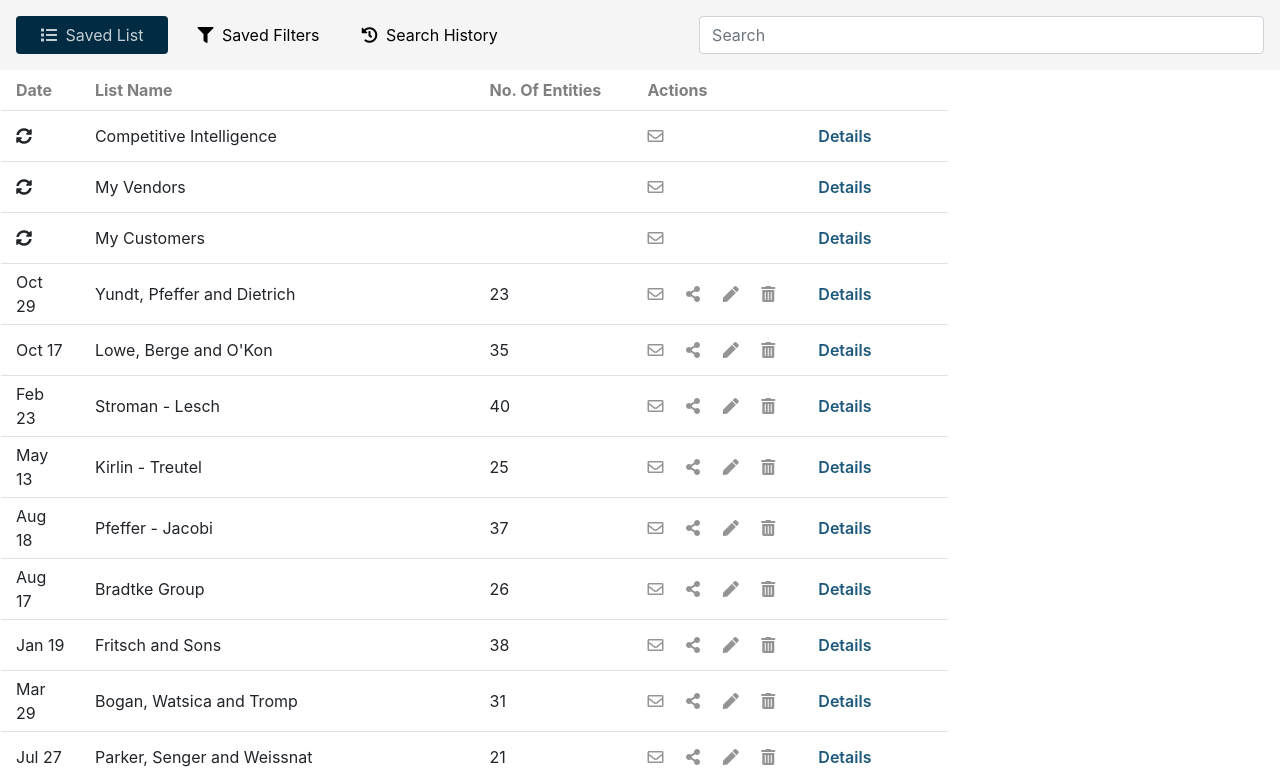
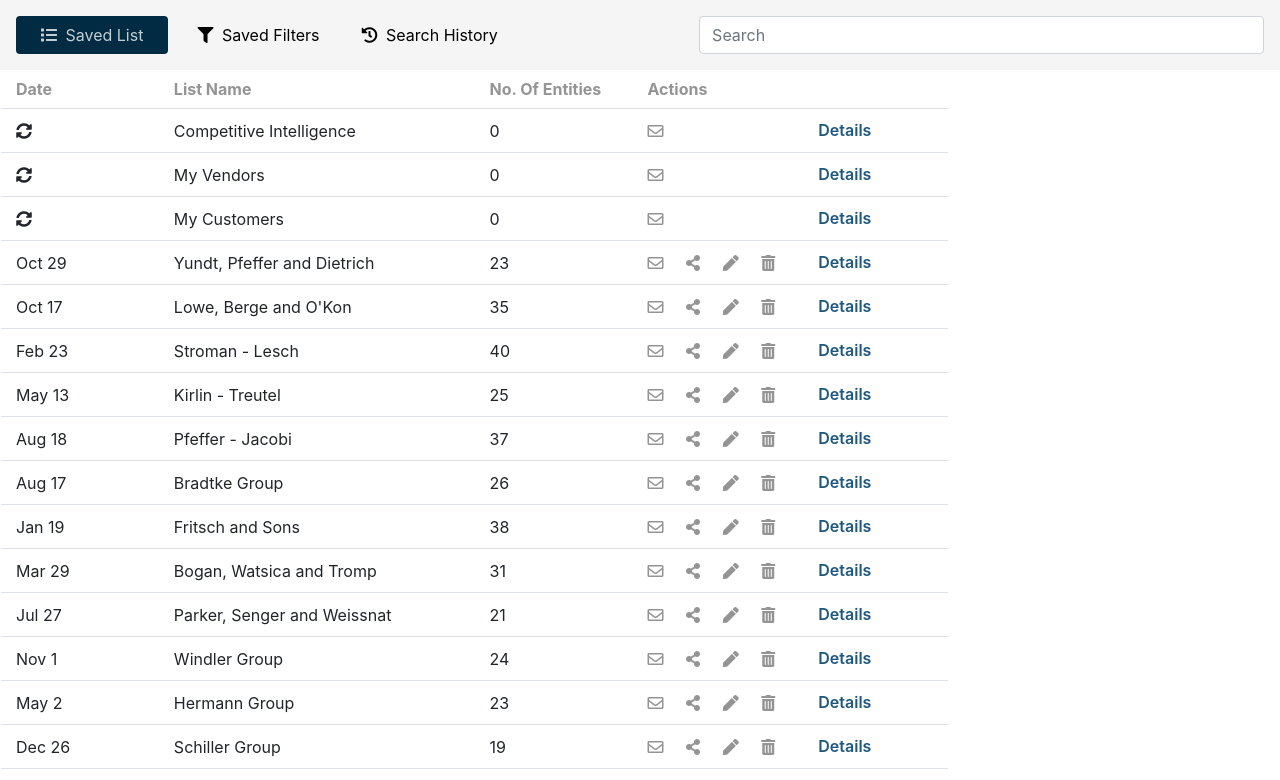
Before and after one commit to B45i/pc-task, an Angular app: page / in a window 1280 px wide. Shown: the top 780 px of the page. Built offline with nearby package versions, Linux system fonts and the light colour scheme.

Commit message:
grid styling

```diff
--- a/src/app/grid/grid.component.html
+++ b/src/app/grid/grid.component.html
@@ -19,20 +19,20 @@
       <input
         [formControl]="searchController"
         class="form-control w-75 ml-auto"
-        type="text"
+        type="search"
         placeholder="Search"
       />
     </div>
   </div>
 
   <div class="row mr-0 px-3">
-    <div class="col-9">
-      <div class="row border-bottom text-black-50 font-weight-bold py-2">
-        <div class="col-1">Date</div>
-        <div class="col-5">List Name</div>
+    <div class="col-9 grid">
+      <div class="row grid-header">
+        <div class="col-2">Date</div>
+        <div class="col-4">List Name</div>
         <div class="col-2">No. Of Entities</div>
-        <div class="col-3">Actions</div>
-        <div class="col-1"></div>
+        <div class="col-2">Actions</div>
+        <div class="col-2"></div>
       </div>
 
       <div
@@ -41,7 +41,7 @@
         [ngClass]="{ 'grid-item-selected': item === selectedItem }"
         (click)="onSelectItem(item)"
       >
-        <div class="col-1">
+        <div class="col-2">
           <span *ngIf="item.date; else noDate">{{
             item.date | date: "MMM d"
           }}</span>
@@ -49,9 +49,9 @@
             <i class="fas fa-sync-alt"></i>
           </ng-template>
         </div>
-        <div class="col-5">{{ item.name }}</div>
+        <div class="col-4">{{ item.name }}</div>
         <div class="col-2">
-          {{ item.entries }}
+          {{ item.entries || 0 }}
         </div>
         <div class="col-2 actions-icons">
           <i class="far fa-envelope"></i>
--- a/src/app/grid/grid.component.scss
+++ b/src/app/grid/grid.component.scss
@@ -1,3 +1,18 @@
+.grid {
+  max-height: calc(100vh - 70px);
+  overflow: auto;
+
+  .grid-header {
+    position: sticky;
+    top: 0;
+    z-index: 999;
+    padding: 7px 0;
+    background: white;
+    font-weight: bold;
+    border-bottom: 1px solid #dee2e6;
+    color: rgb(0 0 0 / 42%);
+  }
+
   .grid-item {
     display: flex;
     align-items: center;
@@ -19,10 +34,6 @@
       }
 
       .btn-detials {
-      position: relative;
-      padding-top: 2px;
-      padding-bottom: 3px;
-      border-radius: 0;
         background-color: #fff;
         &:after {
           content: "";
@@ -37,6 +48,14 @@
       }
     }
   }
+}
+
+.btn-detials {
+  position: relative;
+  padding-top: 2px;
+  padding-bottom: 3px;
+  border-radius: 0;
+}
 
 .actions-icons {
   display: flex;
```
Lines whose indentation alone changed are shown as unchanged.
